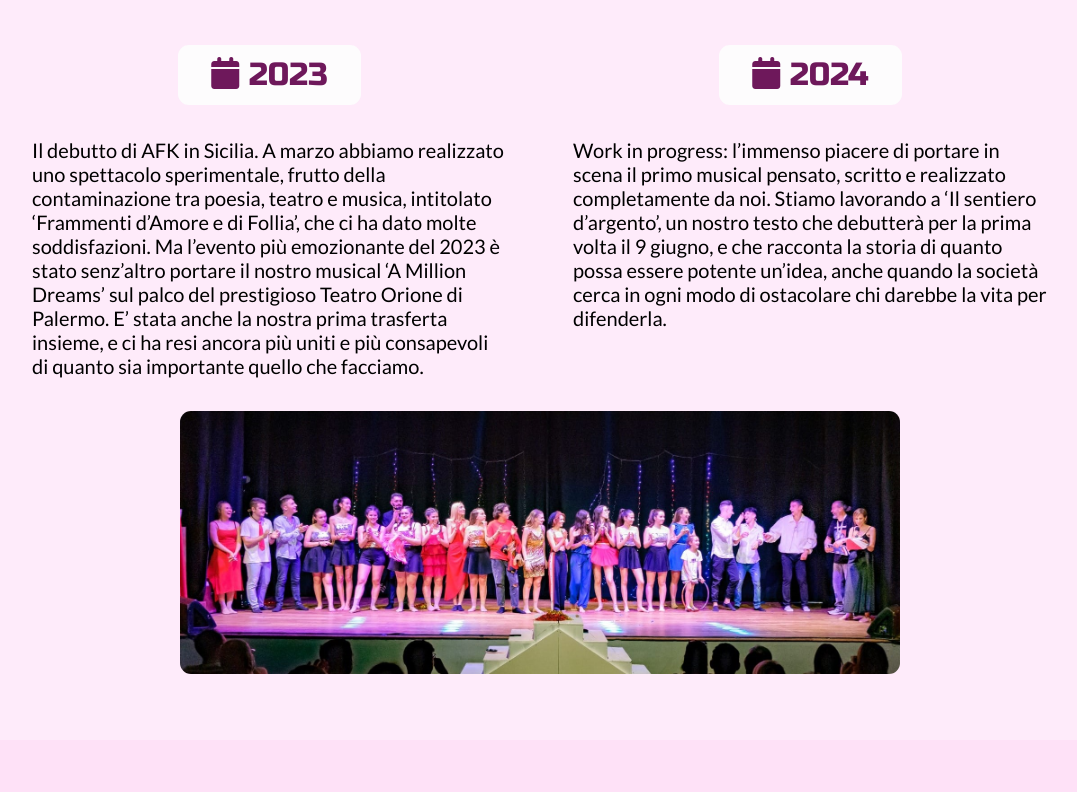
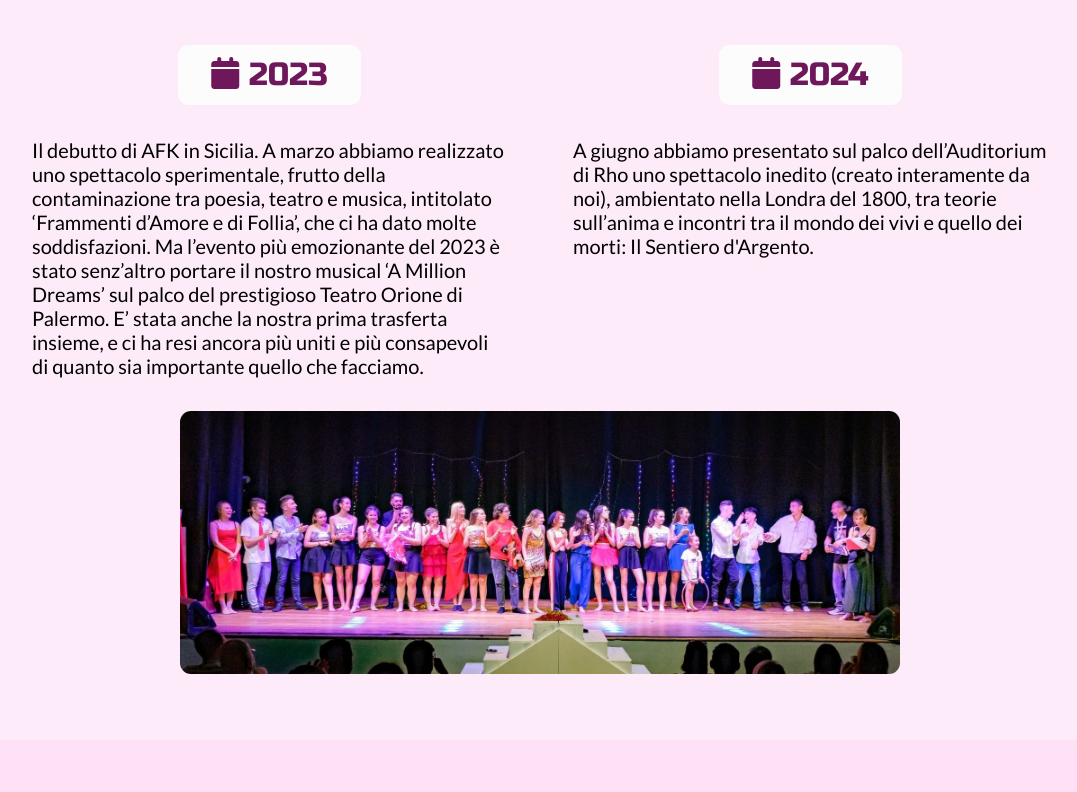
Before and after one commit to f3de55/afkprogettogiovani-mod-08-24, an Astro site: page /chi-siamo in a window 1280 px wide. Shown: the part 1840-2632 px from the top of the page, without its empty margins (100-1177 px from the left). Built offline with nearby package versions, Linux system fonts and the light colour scheme; Astro itself is replaced by a stand-in of ours.

Commit message:
Update our story

```diff
--- a/src/pages/chi-siamo.astro
+++ b/src/pages/chi-siamo.astro
@@ -107,7 +107,7 @@ import laNostraStoriaImage from "../assets/la-nostra-storia.jpg";
                 />
                 <TimelineItem
                     title="2024"
-                    text="Work in progress: l’immenso piacere di portare in scena il primo musical pensato, scritto e realizzato completamente da noi. Stiamo lavorando a ‘Il sentiero d’argento’, un nostro testo che debutterà per la prima volta il 9 giugno, e che racconta la storia di quanto possa essere potente un’idea, anche quando la società cerca in ogni modo di ostacolare chi darebbe la vita per difenderla."
+                    text="A giugno abbiamo presentato sul palco dell’Auditorium di Rho uno spettacolo inedito (creato interamente da noi), ambientato nella Londra del 1800, tra teorie sull’anima e incontri tra il mondo dei vivi e quello dei morti: Il Sentiero d'Argento."
                 />
             </Grid>
             <Image src={laNostraStoriaImage} alt="Una foto di noi" />
```
